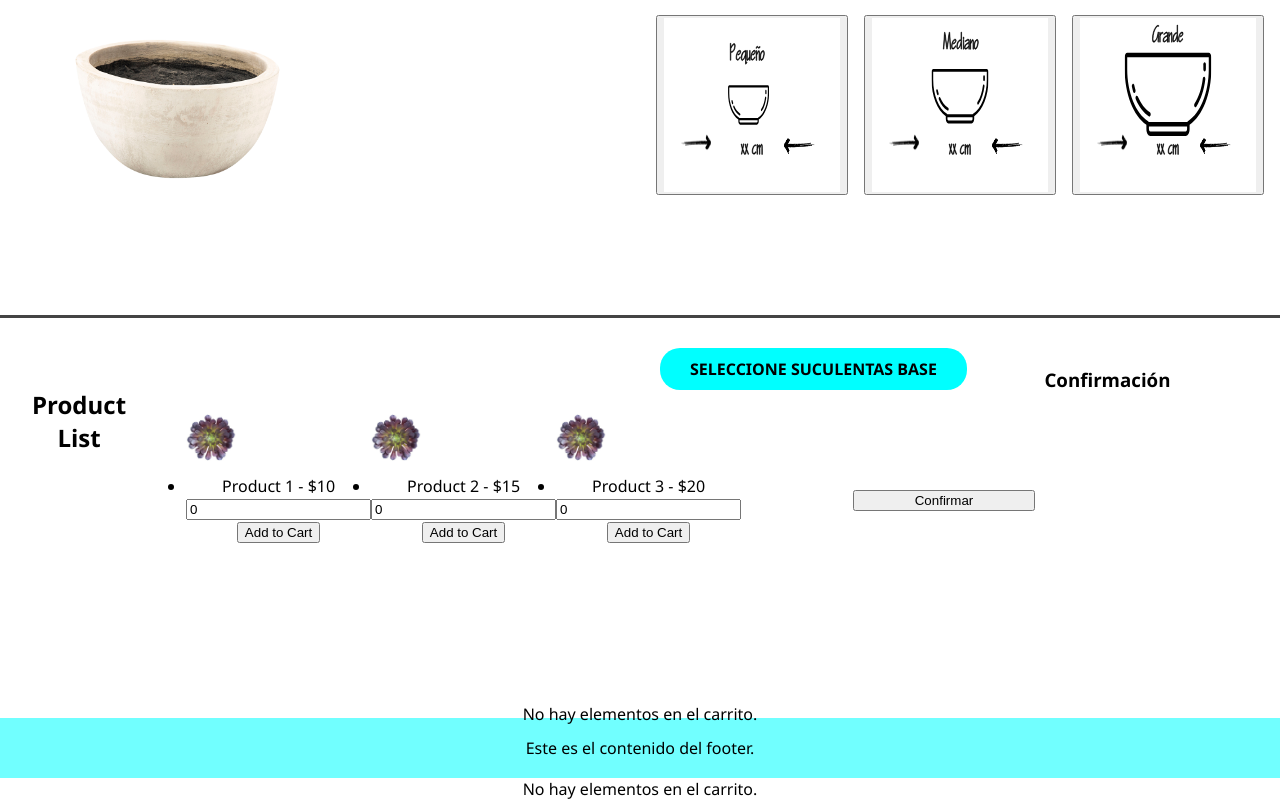
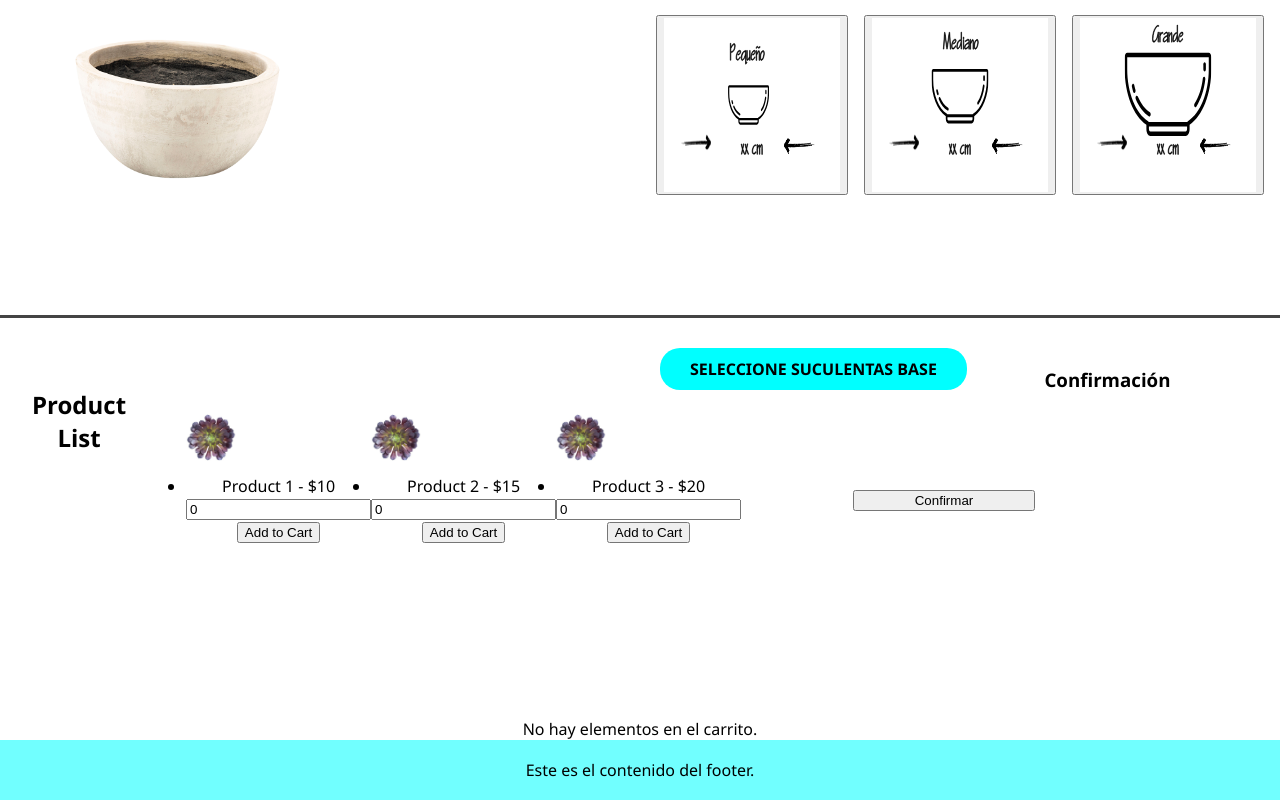
Before and after one commit to sebastianmb/app-suculentas-front, a React (Create React App) app: page / in a window 1280 px wide. Shown: the part 1077-1877 px from the top of the page. Built offline with nearby package versions, Linux system fonts and the light colour scheme.

Commit message:
Ajuste componente App componentes

```diff
--- a/src/App.js
+++ b/src/App.js
@@ -72,8 +72,9 @@ function App() {
           </div>
         </div>
 
-        <Cart cartItems={cartItems} removeFromCart={removeFromCart} />
+
       </div>
+      <Cart cartItems={cartItems} removeFromCart={removeFromCart} />
 
 
 
@@ -83,7 +84,7 @@ function App() {
       {/*Footer*/}
       <Footer />
 
-      <Cart/>
+
 
     </div>
   );
```
